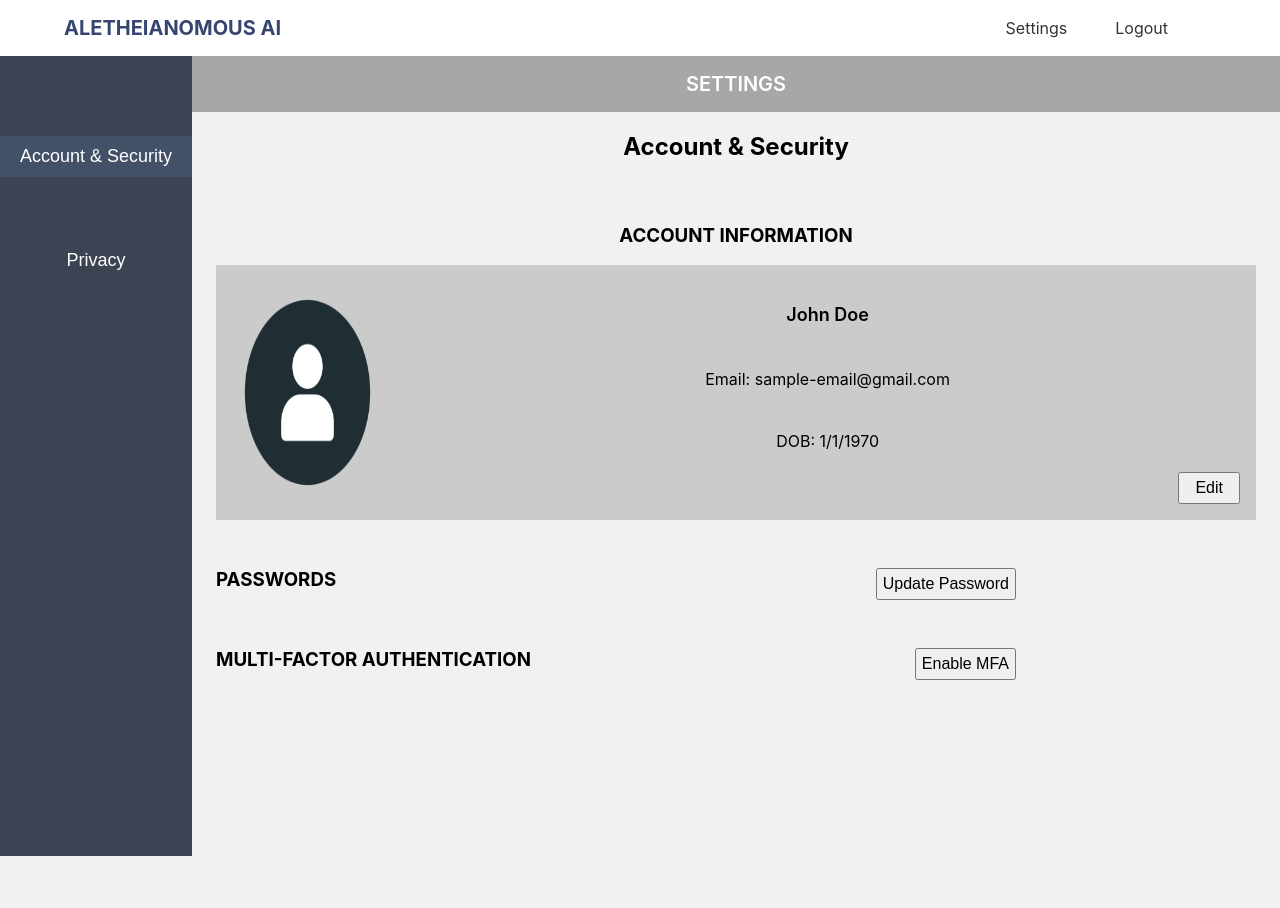
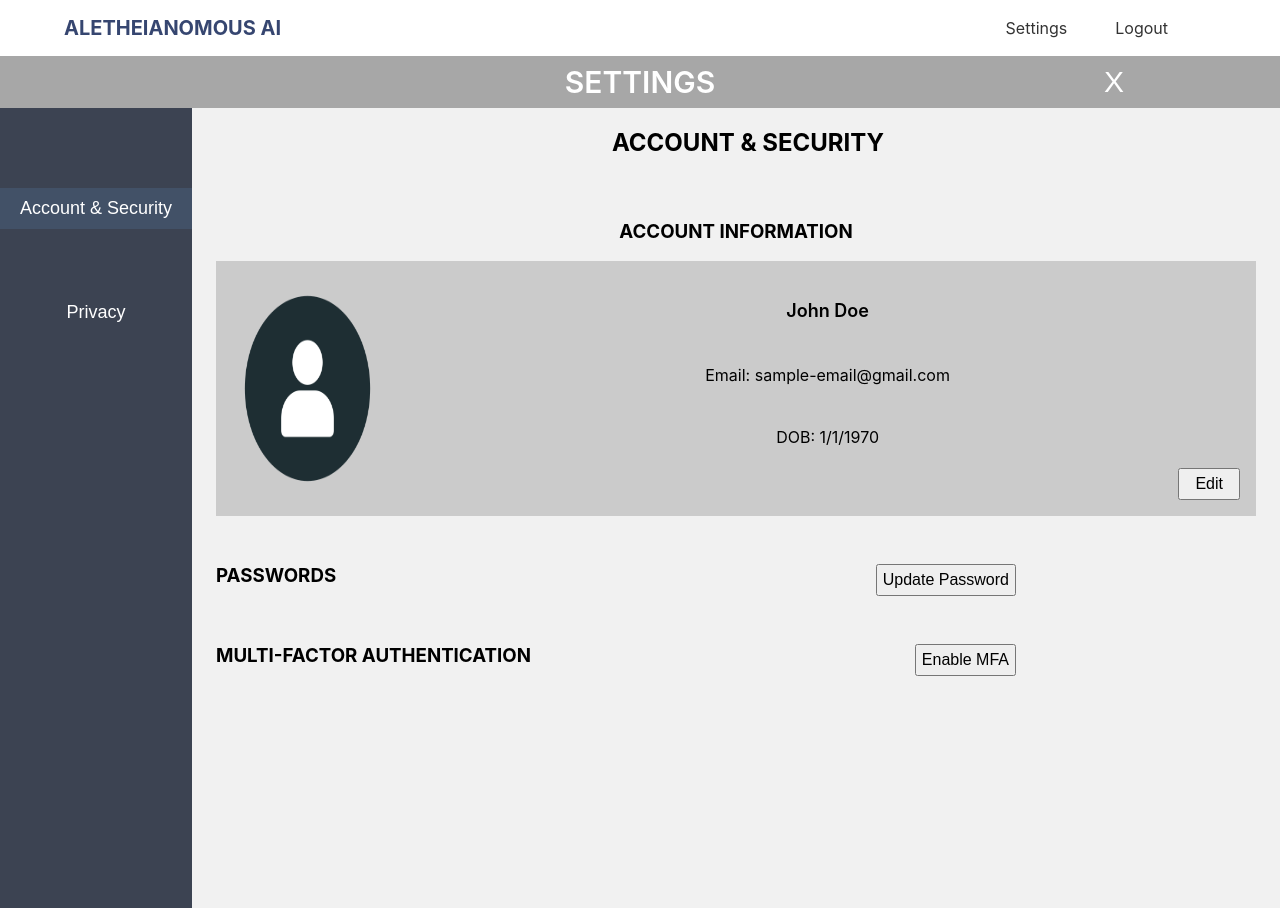
Before and after one commit to Aletheianomous-AI/Chatbot-SP15, a React (Create React App) app: page /settings in a window 1280 px wide. Before the commit the page ends 856 px from the top, so only its background shows below. Built offline with nearby package versions, Linux system fonts and the light colour scheme.

Commit message:
Added close button for settings page

```diff
--- a/src/components/AccountInfoTab.js
+++ b/src/components/AccountInfoTab.js
@@ -16,8 +16,7 @@ const AccountInfoTab = () => {
   };
   return (
     <div className="settings-container">
-      <div className="settings-bar">SETTINGS</div>
-      <h2 className="right-heading">Account & Security</h2>
+      <h2 className="right-heading">ACCOUNT & SECURITY</h2>
       <div className="account-info">
         <h3>ACCOUNT INFORMATION</h3>
         <div className="info-box">
--- a/src/components/PrivacyTab.js
+++ b/src/components/PrivacyTab.js
@@ -10,7 +10,6 @@ const PrivacyTab = () => {
   };
   return (
     <div className="privacy-container">
-      <div className="settings-bar">SETTINGS</div>
       <h2 className="right-heading">PRIVACY</h2>
       <div className="data-collection">
         <h3>DATA COLLECTION</h3>
--- a/src/components/Settings.js
+++ b/src/components/Settings.js
@@ -1,17 +1,35 @@
 import React, { useState } from "react";
+
 import "./styles/Settings.css";
 import AccountInfoTab from "./AccountInfoTab";
 import PrivacyTab from "./PrivacyTab";
+import { useNavigate } from "react-router-dom";
+
 //Settings Page inside the ChatPage
 
 const Settings = () => {
+  const navigate = useNavigate(); // Initialize useHistory hook
   // State to keep track of the active tab
   const [activeTab, setActiveTab] = useState("account");
+  const handleCloseButtonClick = () => {
+    // Navigate back to the chat page
+    navigate("/chatpage");
+  };
   return (
+    <div className="setting-container">
+      <div className="settings-bar">
+        <h1 className="settings-heading">SETTINGS</h1>
+        <button className="close-btn" onClick={handleCloseButtonClick}>
+          X
+        </button>
+      </div>
+
       <div className="main-container">
         <div className="left-column">
           <button
-          className={`acc-info-btn ${activeTab === "account" ? "active" : ""}`}
+            className={`acc-info-btn ${
+              activeTab === "account" ? "active" : ""
+            }`}
             onClick={() => setActiveTab("account")}
           >
             Account & Security
@@ -27,6 +45,7 @@ const Settings = () => {
           {activeTab === "account" ? <AccountInfoTab /> : <PrivacyTab />}
         </div>
       </div>
+    </div>
   );
 };
 
--- a/src/components/styles/AccountInfoTab.css
+++ b/src/components/styles/AccountInfoTab.css
@@ -6,16 +6,9 @@
   position: relative;
   box-sizing: border-box;
 }
-.settings-bar {
-  background-color: #a7a7a7;
-  padding: 1rem;
-  text-align: center;
-  font-weight: 600;
-  font-size: 20px;
-  color: white;
-}
+
 .right-heading {
-  text-align: center;
+  margin-left: 1em;
 }
 .account-info {
   padding: 1.5em;
--- a/src/components/styles/Settings.css
+++ b/src/components/styles/Settings.css
@@ -5,6 +5,29 @@
   flex-direction: row;
   position: relative;
   box-sizing: border-box;
+}
+.settings-bar {
+  display: flex;
+  justify-content: center;
+  align-items: center;
+  background-color: #a7a7a7;
+  padding: 0.5em;
+  position: relative;
+}
+.settings-heading {
+  font-weight: 600;
+  font-size: 30px;
+  color: white;
+  margin: 0;
+}
+.close-btn {
+  background-color: transparent;
+  color: white;
+  font-size: 30px;
+  border: none;
+  cursor: pointer;
+  position: absolute;
+  right: 5em;
 }
 
 .left-column {
```
Lines whose indentation alone changed are shown as unchanged.
